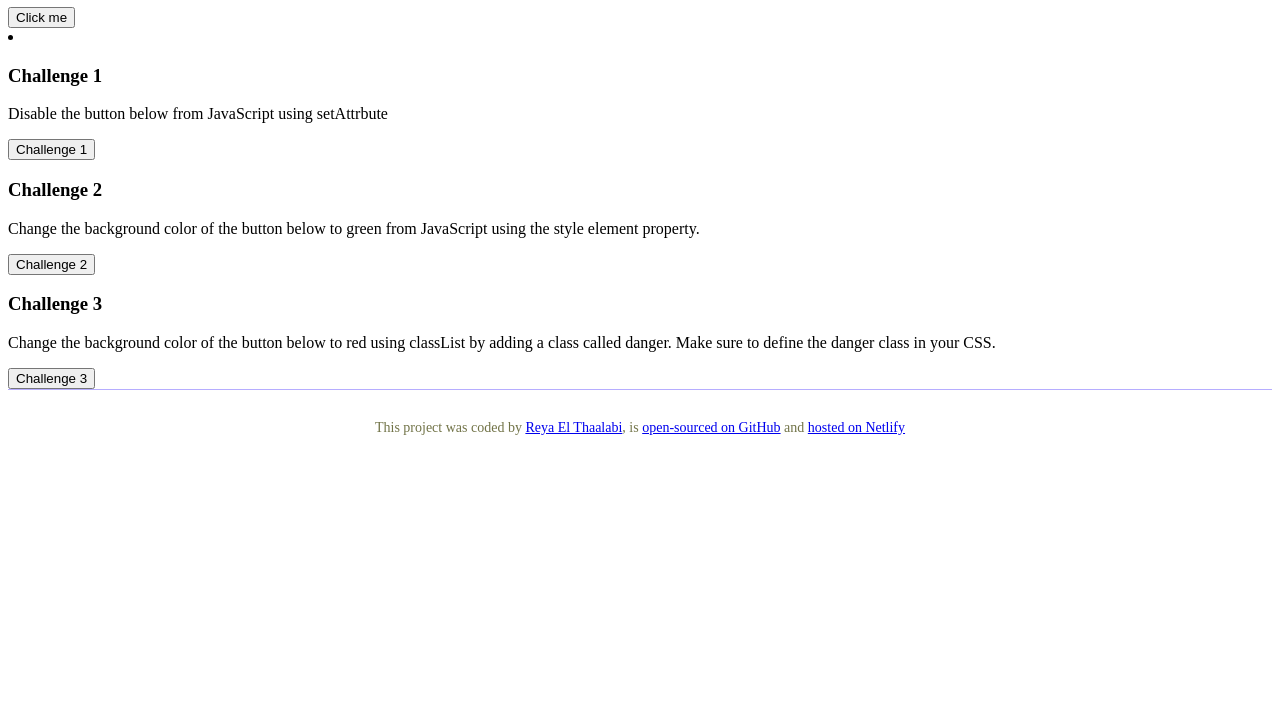
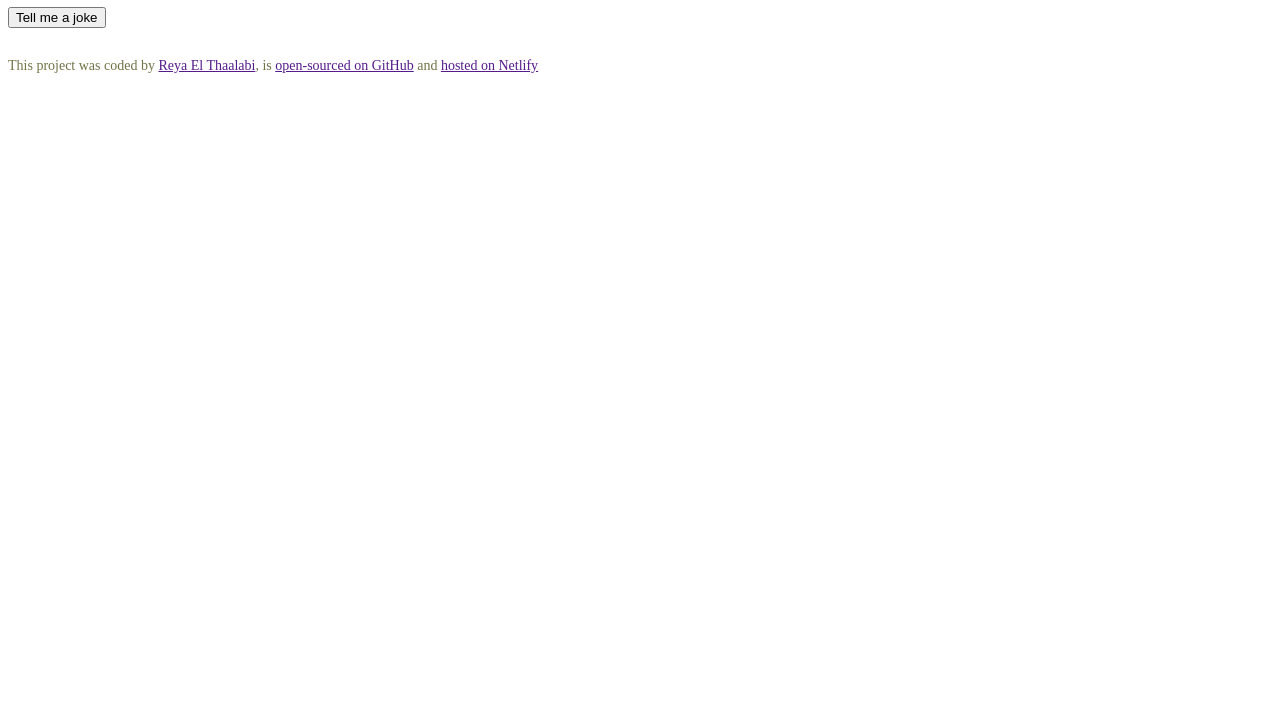
Before and after one commit to Reya0707/Joke-Generator, a plain HTML site: page index.html in a window 1280 px wide. Shown: the part 73-800 px from the top of the page. Drawn offline with nearby package versions, Linux system fonts and the light colour scheme.

Commit message:
added some basic styling

```diff
--- a/index.html
+++ b/index.html
@@ -8,7 +8,8 @@
   <link rel="stylesheet" href="src/style.css" />
   <script src="https://cdn.jsdelivr.net/npm/axios@1.1.2/dist/axios.min.js"></script>
   <script src="https://unpkg.com/typewriter-effect@latest/dist/core.js"></script>
-  <title>Reya's AI Tool</title>
+
+  <title>Joke Generator API</title>
 </head>
 
 <body>
@@ -18,37 +19,16 @@
 
   </h1>
 
-  <button id="special-button">Click me </button>
 
-  <li class="danger">
+  <button id=myButton> Tell me a joke</button>
 
-
-    <h3>Challenge 1</h3>
-    <p>Disable the button below from JavaScript using setAttrbute</p>
-    <button id="challenge-1">Challenge 1</button>
-
-    <h3>Challenge 2</h3>
-    <p>
-      Change the background color of the button below to green from JavaScript
-      using the style element property.
-    </p>
-    <button id="challenge-2">Challenge 2</button>
-
-    <h3>Challenge 3</h3>
-    <p>
-      Change the background color of the button below to red using classList by
-      adding a class called danger. Make sure to define the danger class in your
-      CSS.
-    </p>
-    <button id="challenge-3">Challenge 3</button>
-  </li>
   <footer>
     This project was coded by
-    <a href="https://github.com/Reya0707" target="_blank"> Reya El Thaalabi</a>,
+    <a href="" target="_blank"> Reya El Thaalabi</a>,
     is
-    <a href="https://github.com/Reya0707/Final-weather-project" target="_blank">open-sourced on GitHub</a>
+    <a href="" target="_blank">open-sourced on GitHub</a>
     and
-    <a href="https://finalweatherprojectreya.netlify.app/" target="_blank">hosted on Netlify</a>
+    <a href="" target="_blank">hosted on Netlify</a>
   </footer>
   </div>
   <script src="src/index.js"></script>
--- a/src/index.js
+++ b/src/index.js
@@ -1,11 +1,8 @@
+document.getElementById("myButton").addEventListener("click", myFunction);
 
-new Typewriter('#h1', {
-  strings: ['Hello', 'World'],
-  autoStart: true,
-});
 
 function showAnswer(response) {
-  alert(response.data.answer);
+  (response.data.answer);
 }
 
 let apiKey = "36c26f017e4ae34tb6a9679bb25odafe";
@@ -17,23 +14,3 @@ let apiUrl = `https://api.shecodes.io/ai/v1/generate?prompt=${prompt}&context=${
 console.log(apiUrl);
 
 axios.get(apiUrl).then(showAnswer);
-
-let list = document.querySelector("danger");
-list.setAttribute("danger");
-
-let button = document.querySelector("#special-button");
-button.style.backgound = "red";
-
-console.log(button);
-
-
-let buttonOne = document.querySelector("#challenge-1");
-buttonOne.setAttribute("disabled", "disabled");
-
-
-  let buttonTwo = document.querySelector("#challenge-2");
-  buttonTwo.style.background = "green";
-
-
-let buttonThree = document.querySelector("#challenge-3");
-buttonThree.style.background = "red";
--- a/src/style.css
+++ b/src/style.css
@@ -1,8 +1,14 @@
+h1 {
+  text-align: center;
+}
+
+button {
+text-align: center;
+}
+
 
 footer {
-  border-top: 1px solid #B6ADFF;
   padding: 30px 0 0 0;
-  text-align: center;
   font-size: 14px;
   color: rgb(90 92 41 / 86%);
 }
```
